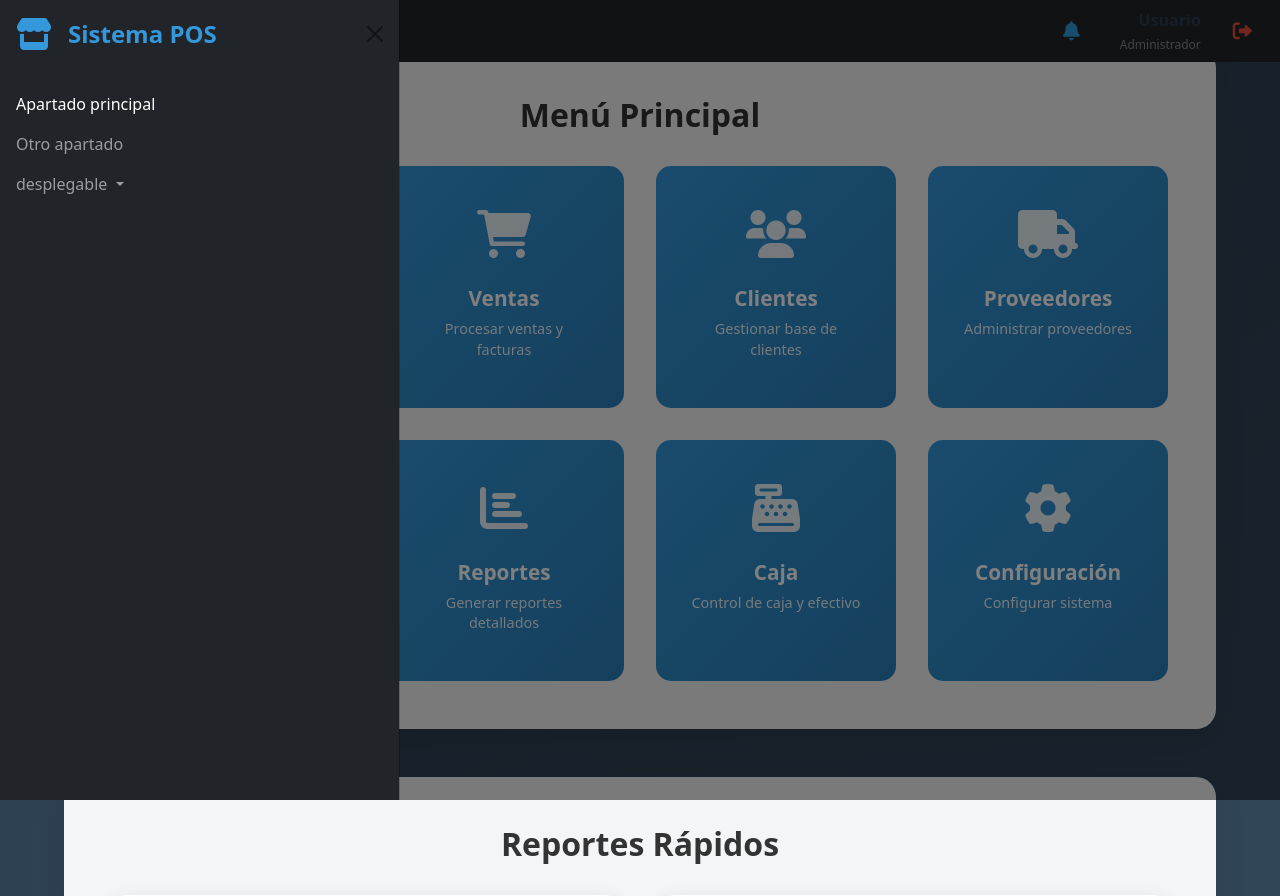
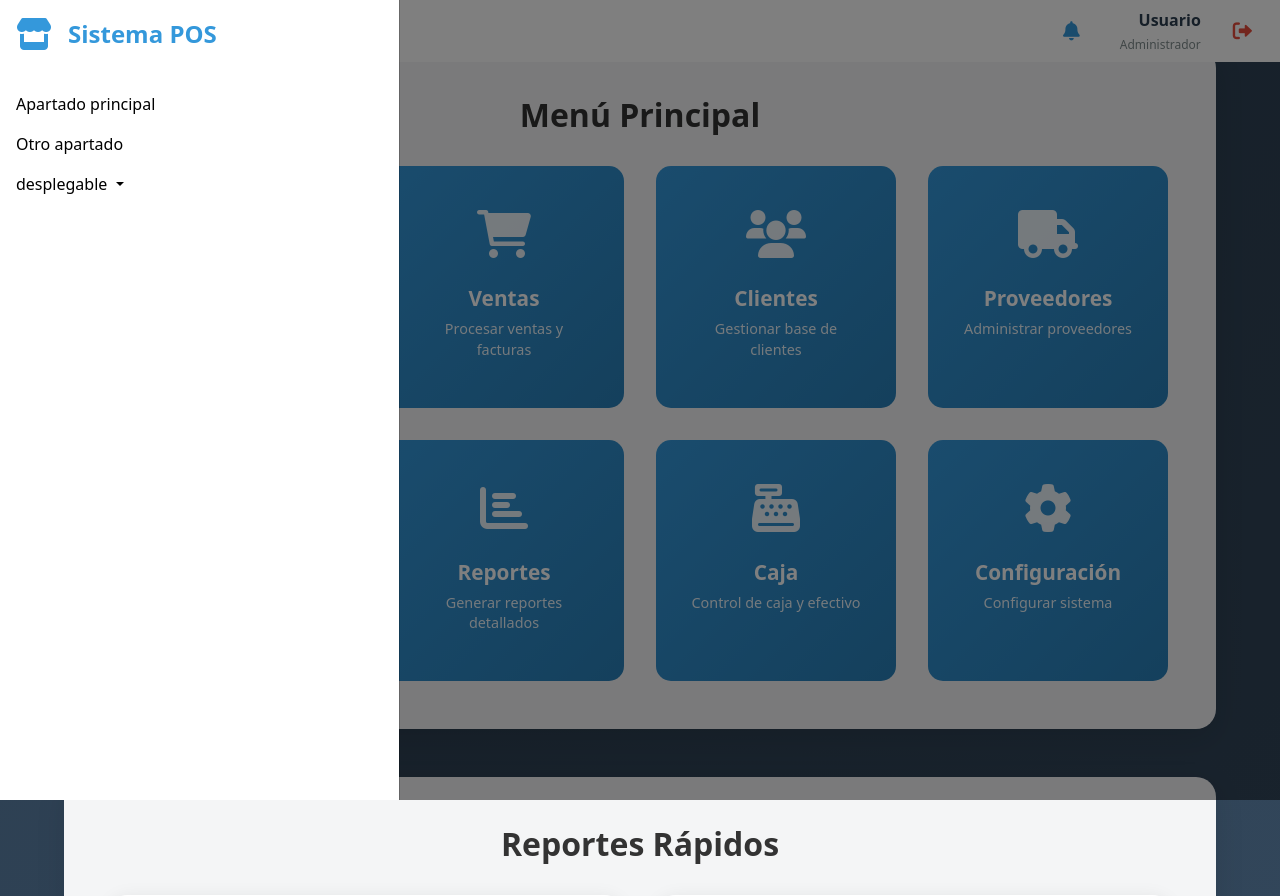
Before and after one commit to WolfLopez849/AAV, a PHP site: page / in a window 1280 px wide, after a click that opens the changed part. Shown: the top 896 px of the page. Run offline with PHP 8.4, Linux system fonts and the light colour scheme.

Commit message:
negro cacorro

```diff
--- a/Menu/index.php
+++ b/Menu/index.php
@@ -42,11 +42,11 @@ $userInfo = getUserInfo();
     <link href="https://cdn.jsdelivr.net/npm/bootstrap@5.3.7/dist/css/bootstrap.min.css" rel="stylesheet" integrity="sha384-LN+7fdVzj6u52u30Kp6M/trliBMCMKTyK833zpbD+pXdCLuTusPj697FH4R/5mcr" crossorigin="anonymous">
 </head>
 <body>
-    <nav class="navbar navbar-dark bg-dark fixed-top">
+    <nav class="navbar navbar-light bg-white fixed-top">
         <div class="container-fluid">
 
             <div class="d-flex align-items-center">
-                <button class="navbar-toggler me-2 border border-1 border-white" type="button" data-bs-toggle="offcanvas" data-bs-target="#offcanvasNavbar" aria-controls="offcanvasNavbar" aria-label="Toggle navigation">
+                <button class="navbar-toggler me-2 border border-1 border-black" type="button" data-bs-toggle="offcanvas" data-bs-target="#offcanvasNavbar" aria-controls="offcanvasNavbar" aria-label="Toggle navigation">
                     <span class="navbar-toggler-icon"></span>
                 </button>
 
@@ -76,33 +76,33 @@ $userInfo = getUserInfo();
 
             </div>
 
-            <div class="offcanvas offcanvas-start text-bg-dark" tabindex="-1" id="offcanvasNavbar" aria-labelledby="offcanvasNavbarLabel">
+            <div class="offcanvas offcanvas-start bg-white text-black" tabindex="-1" id="offcanvasNavbar" aria-labelledby="offcanvasNavbarLabel">
                 <div class="offcanvas-header">
                     <div class="logo d-flex align-items-center">
                         <i class="fas fa-store"></i>
                         <span class="ms-2">Sistema POS</span>
                     </div>
-                    <button type="button" class="btn-close" data-bs-dismiss="offcanvas" aria-label="Close"></button>
+                    <button type="button" class="btn-close btn-close-white" data-bs-dismiss="offcanvas" aria-label="Close"></button>
                 </div>
                 <div class="offcanvas-body">
                     <ul class="navbar-nav justify-content-end flex-grow-1 pe-3">
                         <li class="nav-item">
-                            <a class="nav-link active" aria-current="page" href="index.php">Apartado principal</a>
+                            <a class="nav-link active text-black" aria-current="page" href="index.php">Apartado principal</a>
                         </li>
                         <li class="nav-item">
-                            <a class="nav-link" href="#">Otro apartado</a>
+                            <a class="nav-link text-black" href="#">Otro apartado</a>
                         </li>
                         <li class="nav-item dropdown">
-                            <a class="nav-link dropdown-toggle" href="#" role="button" data-bs-toggle="dropdown" aria-expanded="false">
+                            <a class="nav-link dropdown-toggle text-black" href="#" role="button" data-bs-toggle="dropdown" aria-expanded="false">
                             desplegable
                             </a>
-                            <ul class="dropdown-menu">
-                            <li><a class="dropdown-item" href="#">Otro apartado</a></li>
-                            <li><a class="dropdown-item" href="#">Otro apartado</a></li>
+                            <ul class="dropdown-menu dropdown-menu-dark">
+                            <li><a class="dropdown-item " href="#">Otro apartado</a></li>
+                            <li><a class="dropdown-item " href="#">Otro apartado</a></li>
                             <li>
                                 <hr class="dropdown-divider">
                             </li>
-                            <li><a class="dropdown-item" href="#">Otro apartado</a></li>
+                            <li><a class="dropdown-item " href="#">Otro apartado</a></li>
                             </ul>
                         </li>
                     </ul>
```
